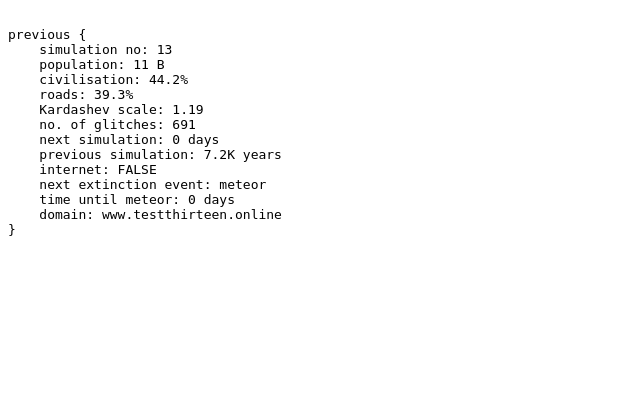
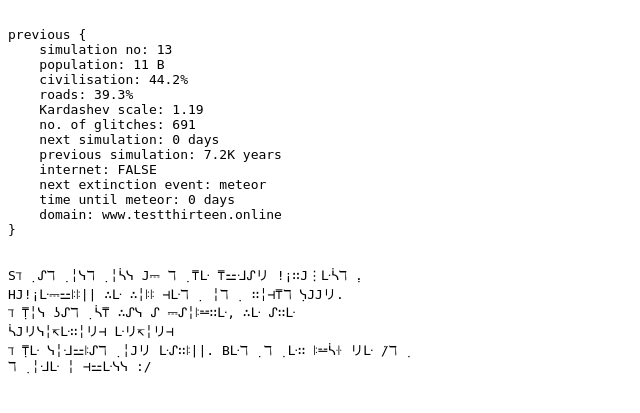
Before and after one commit to Caecilius-rgb/simulation, a Django app: page / in a window 1280 px wide. Shown: the part 224-637 px from the top of the page, without its empty margins (0-640 px from the left). Run offline with Django 4.2, Linux system fonts and the light colour scheme.

Commit message:
make it better

```diff
--- a/web/templates/web/index.html
+++ b/web/templates/web/index.html
@@ -45,5 +45,16 @@ previous {
 }
         </pre>
     </div>
+    <div>
+        <pre>
+Sℸ ̣ ᔑℸ ̣ ╎ᓭℸ ̣ ╎ᓵᓭ 𝙹⎓ ℸ ̣ ⍑ᒷ ⍑⚍ᒲᔑリ !¡∷𝙹⋮ᒷᓵℸ ̣.
+H𝙹!¡ᒷ⎓⚍ꖎꖎ|| ∴ᒷ ∴╎ꖎꖎ ⊣ᒷℸ ̣  ╎ℸ ̣  ∷╎⊣⍑ℸ ̣ᓭ𝙹𝙹リ.
+ℸ ̣⍑╎ᓭ ʖᔑℸ ̣ ᓵ⍑ ∴ᔑᓭ ᔑ ⎓ᔑ╎ꖎ⚍∷ᒷ, ∴ᒷ ᔑ∷ᒷ
+ᓵ𝙹リᓭ╎↸ᒷ∷╎リ⊣ ᒷリ↸╎リ⊣
+ℸ ̣⍑ᒷ ᓭ╎ᒲ⚍ꖎᔑℸ ̣ ╎𝙹リ ᒷᔑ∷ꖎ||. Bᒷℸ ̣ ℸ ̣ ᒷ∷ ꖎ⚍ᓵꖌ リᒷ ̇/ℸ ̣
+ℸ ̣ ╎ᒲᒷ ╎ ⊣⚍ᒷᓭᓭ :/
+        </pre>
+    </div>
 </body>
+<!---->
 </html>
```
